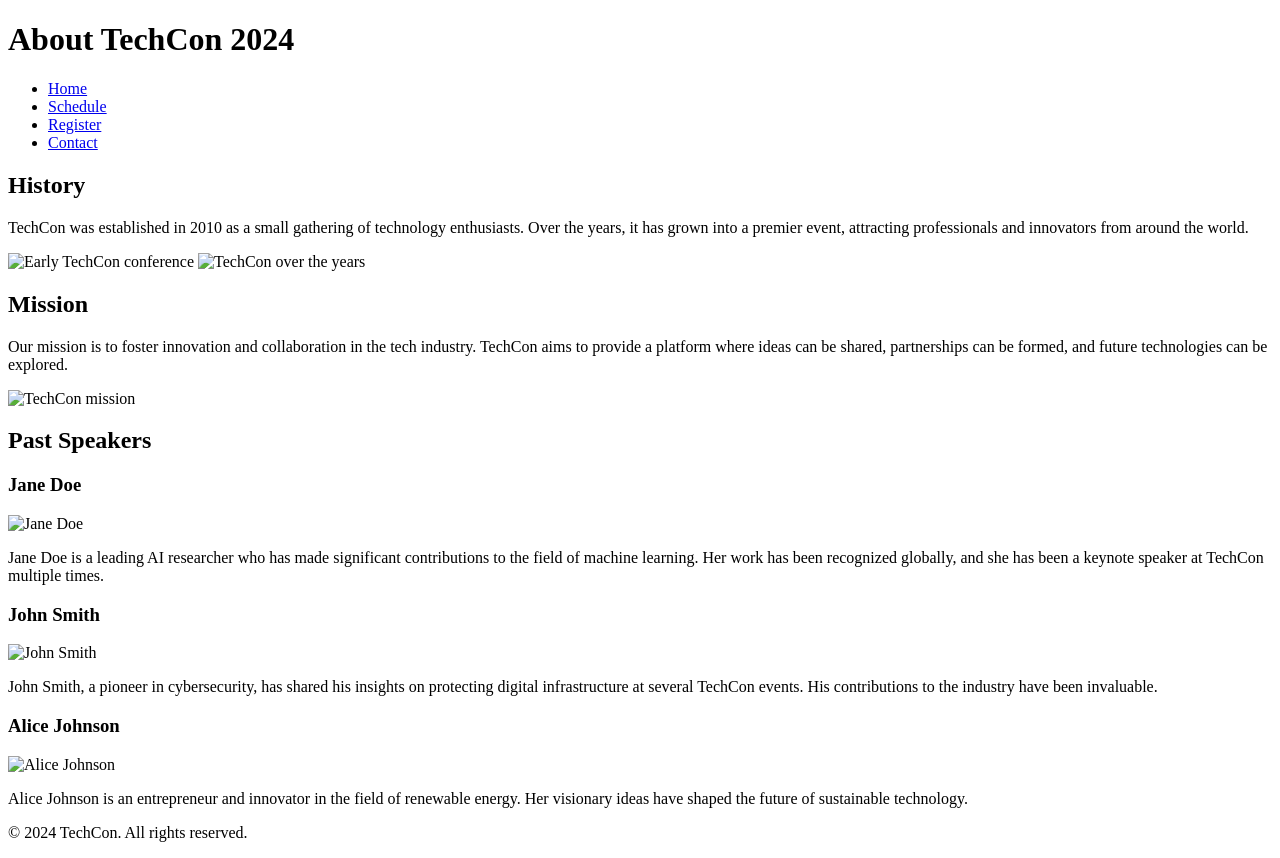
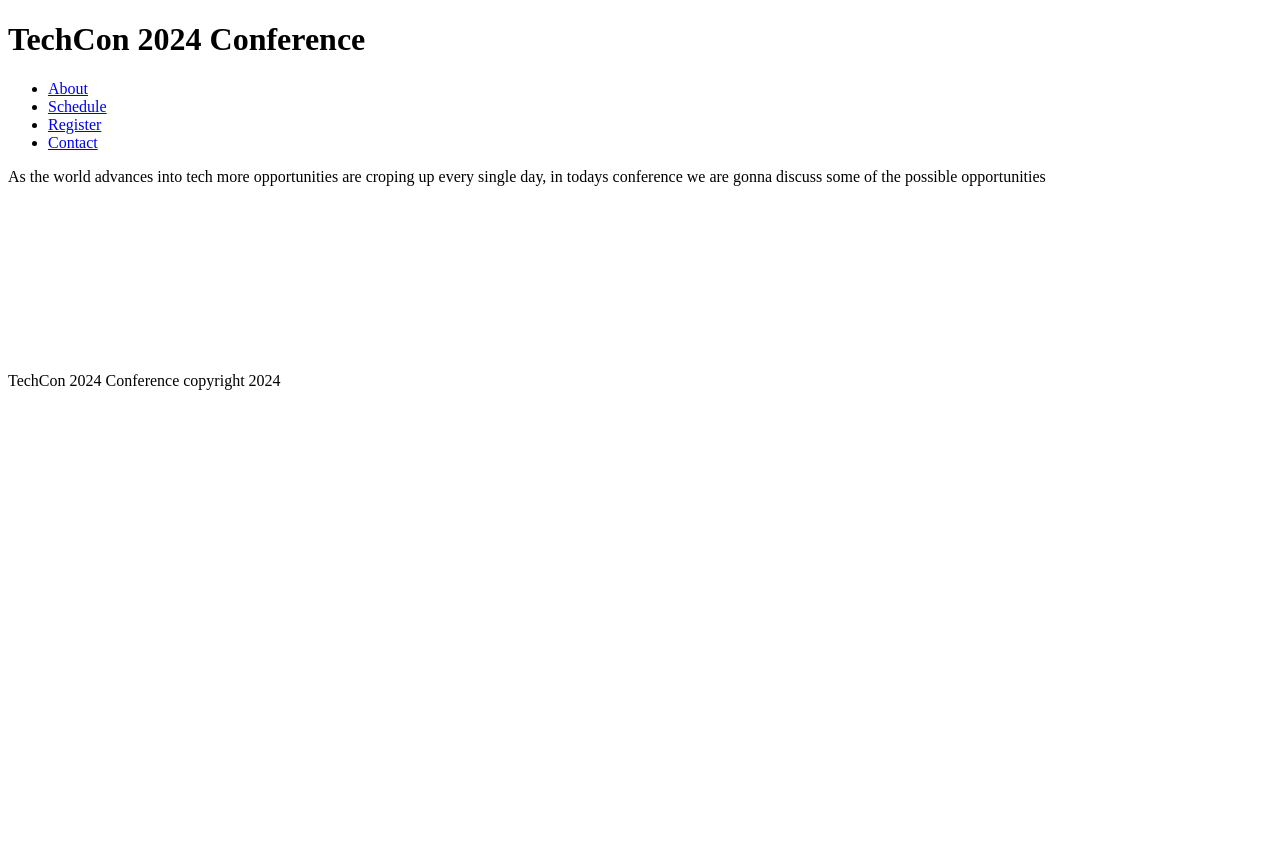
Before and after one commit to flavian-jumba/TechCon_HTML, a plain HTML site: page techcon_website/index.html in a window 1280 px wide. After the commit the page ends 800 px from the top, so only its background shows below. Drawn offline with Linux system fonts and the light colour scheme.

Commit message:
made an error to the index.html corrected by adding the about.html

```diff
--- a/techcon_website/index.html
+++ b/techcon_website/index.html
@@ -3,57 +3,32 @@
 <head>
     <meta charset="UTF-8">
     <meta name="viewport" content="width=device-width, initial-scale=1.0">
-    <title>About TechCon 2024</title>
+    <title>TechCon 2024 Conference Website</title>
 </head>
 <body>
     <header>
-        <h1>About TechCon 2024</h1>
+        <h1>TechCon 2024 Conference</h1>
         <nav>
             <ul>
-                <li><a href="index.html">Home</a></li>
+                <li><a href="about.html">About</a></li>
                 <li><a href="schedule.html">Schedule</a></li>
                 <li><a href="register.html">Register</a></li>
                 <li><a href="contact.html">Contact</a></li>
             </ul>
         </nav>
     </header>
-
     <main>
-        <article>
-            <h2>History</h2>
-            <p>TechCon was established in 2010 as a small gathering of technology enthusiasts. Over the years, it has grown into a premier event, attracting professionals and innovators from around the world.</p>
-            <img src="history1.jpg" alt="Early TechCon conference" width="600" height="400">
-            <img src="history2.jpg" alt="TechCon over the years" width="600" height="400">
-        </article>
-
-        <article>
-            <h2>Mission</h2>
-            <p>Our mission is to foster innovation and collaboration in the tech industry. TechCon aims to provide a platform where ideas can be shared, partnerships can be formed, and future technologies can be explored.</p>
-            <img src="mission.jpg" alt="TechCon mission" width="600" height="400">
-        </article>
-
-        <article>
-            <h2>Past Speakers</h2>
-            <section>
-                <h3>Jane Doe</h3>
-                <img src="jane_doe.jpg" alt="Jane Doe" width="150" height="150">
-                <p>Jane Doe is a leading AI researcher who has made significant contributions to the field of machine learning. Her work has been recognized globally, and she has been a keynote speaker at TechCon multiple times.</p>
-            </section>
-            <section>
-                <h3>John Smith</h3>
-                <img src="john_smith.jpg" alt="John Smith" width="150" height="150">
-                <p>John Smith, a pioneer in cybersecurity, has shared his insights on protecting digital infrastructure at several TechCon events. His contributions to the industry have been invaluable.</p>
-            </section>
-            <section>
-                <h3>Alice Johnson</h3>
-                <img src="alice_johnson.jpg" alt="Alice Johnson" width="150" height="150">
-                <p>Alice Johnson is an entrepreneur and innovator in the field of renewable energy. Her visionary ideas have shaped the future of sustainable technology.</p>
-            </section>
-        </article>
+        <section>
+            <p>As the world advances into tech more opportunities are croping up every single day, in todays conference we are gonna discuss some of the possible opportunities</p>
+         <video>
+            <iframe width="499" height="480" src="https://www.youtube.com/embed/h5jlhuEVpbg" title="2022 FAIR Conference Promotional Video" frameborder="0" allow="accelerometer; autoplay; clipboard-write; encrypted-media; gyroscope; picture-in-picture; web-share" referrerpolicy="strict-origin-when-cross-origin" allowfullscreen></iframe>
+        </video>
+        </section>
     </main>
 
     <footer>
-        <p>&copy; 2024 TechCon. All rights reserved.</p>
+        <p>TechCon 2024 Conference copyright 2024</p>
     </footer>
+
 </body>
 </html>
```
Also changed, not shown: techcon_website/about.html (added, +59 -0 lines).
